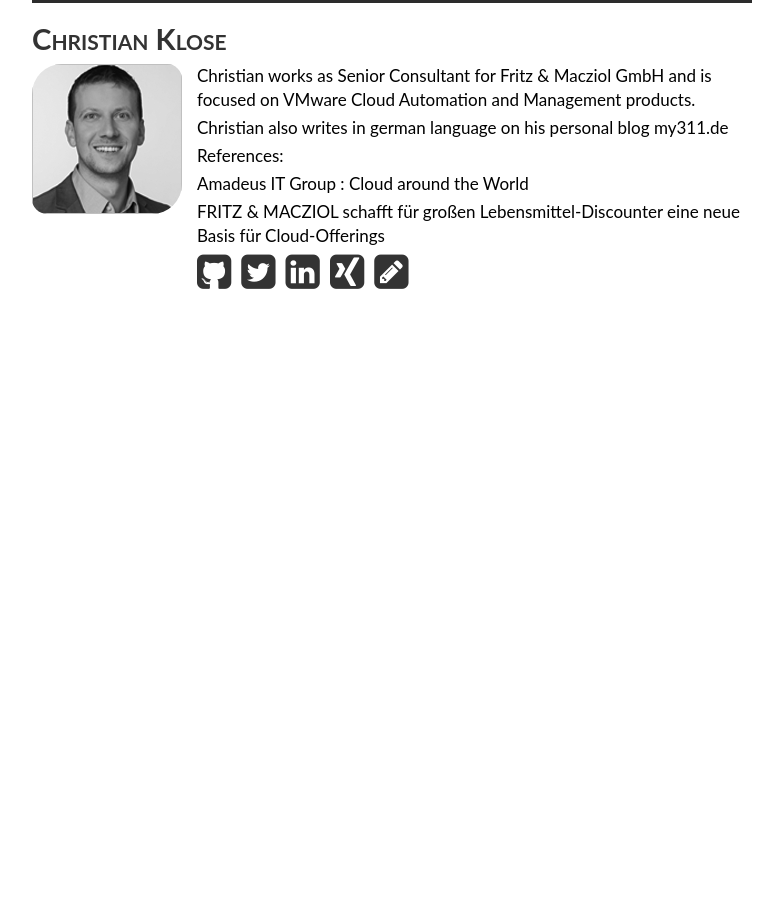
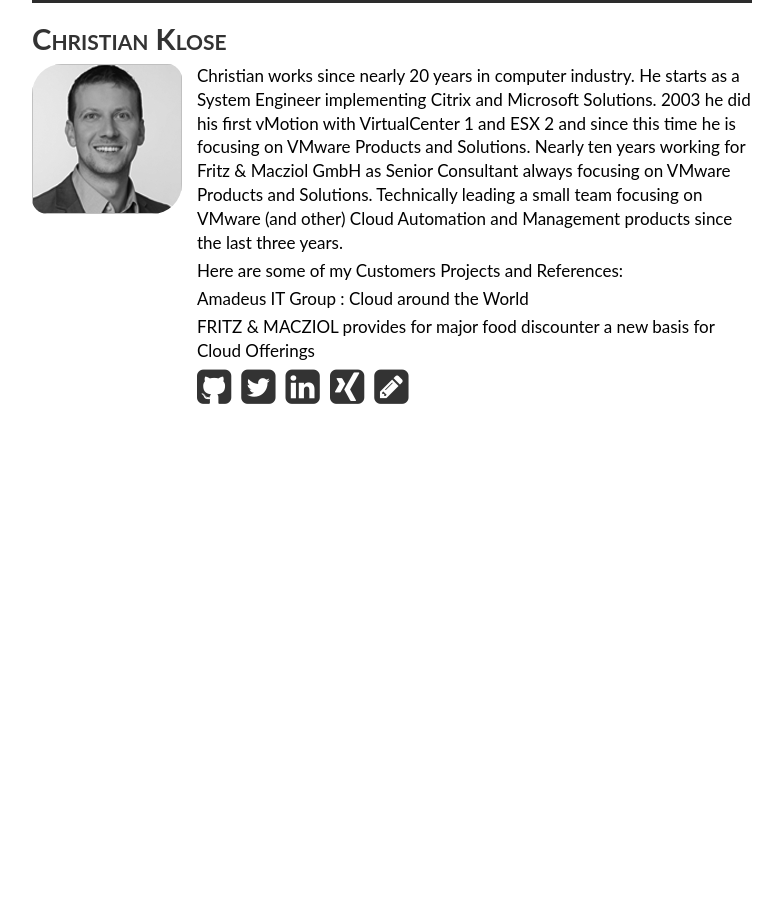
Before and after one commit to gitter-badger/vratpack.github.io, a Jekyll site: the page built from _authors/christian-klose.md, in a window 1280 px wide. Shown: the whole page, without its empty margins (248-1031 px from the left). Built offline with Jekyll 4.4.1, drawn with Linux system fonts in a browser that asks for light colours; Markdown is read by kramdown in place of the engine named in the settings; comment, search, counter and statistics services are not loaded.

Commit message:
Update Author Christian Klose

```diff
--- a/_authors/christian-klose.md
+++ b/_authors/christian-klose.md
@@ -9,13 +9,10 @@
 tag: "author-chk"
 ---
 <!-- Max. 200 char. about the author -->
-Christian works as Senior Consultant for Fritz & Macziol GmbH and is focused on VMware Cloud Automation and Management products.
+Christian works since nearly 20 years in computer industry. He starts as a System Engineer implementing Citrix and Microsoft Solutions. 2003 he did his first vMotion with VirtualCenter 1 and ESX 2 and since this time he is focusing on VMware Products and Solutions. Nearly ten years working for Fritz & Macziol GmbH as Senior Consultant always focusing on VMware Products and Solutions. Technically leading a small team focusing on VMware (and other) Cloud Automation and Management products since the last three years.
 
-Christian also writes in german language on his personal blog my311.de
-
-References:
+Here are some of my Customers Projects and References:
 
 [Amadeus IT Group : Cloud around the World](http://www.fum.de/en/competence/references/amadeus-it-group/)
 
-[FRITZ & MACZIOL schafft für großen Lebensmittel-Discounter
-eine neue Basis für Cloud-Offerings](http://www.fum.de/de/service/blog/kunden-projekte/fritz-macziol-schafft-eine-neue-basis-fuer-cloud-offerings/)
+[FRITZ & MACZIOL provides for major food discounter a new basis for Cloud Offerings](https://translate.google.com/translate?hl=en&sl=de&tl=en&u=http%3A%2F%2Fwww.fum.de%2Fde%2Fservice%2Fblog%2Fkunden-projekte%2Ffritz-macziol-schafft-eine-neue-basis-fuer-cloud-offerings/)
```
